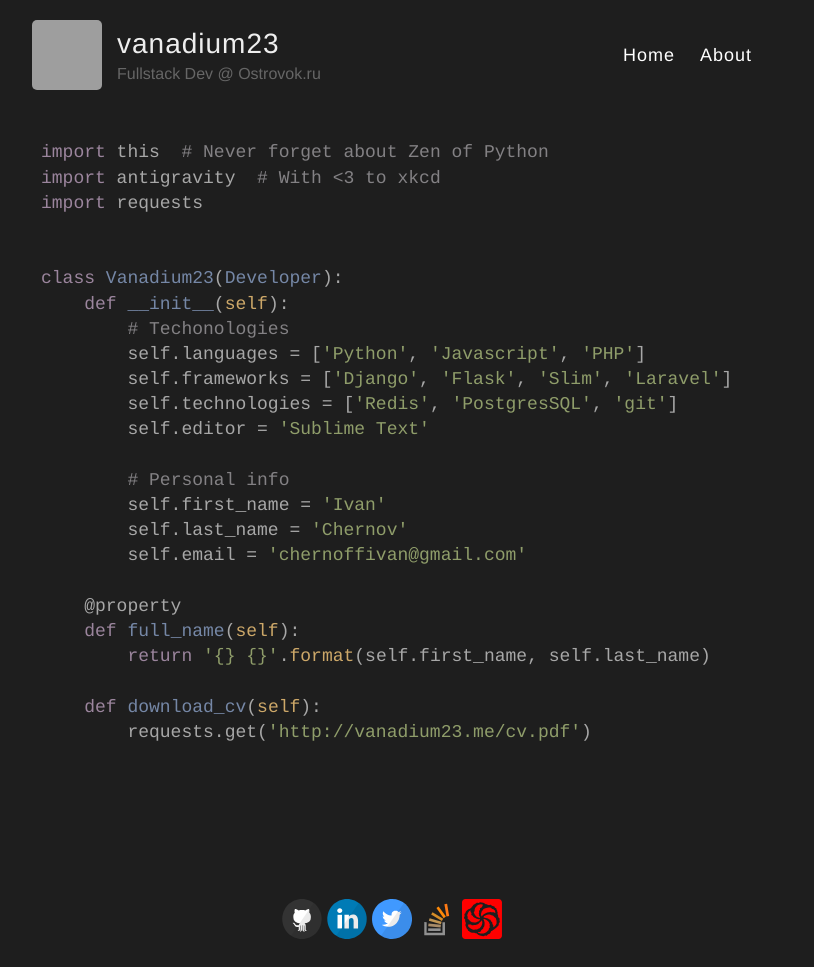
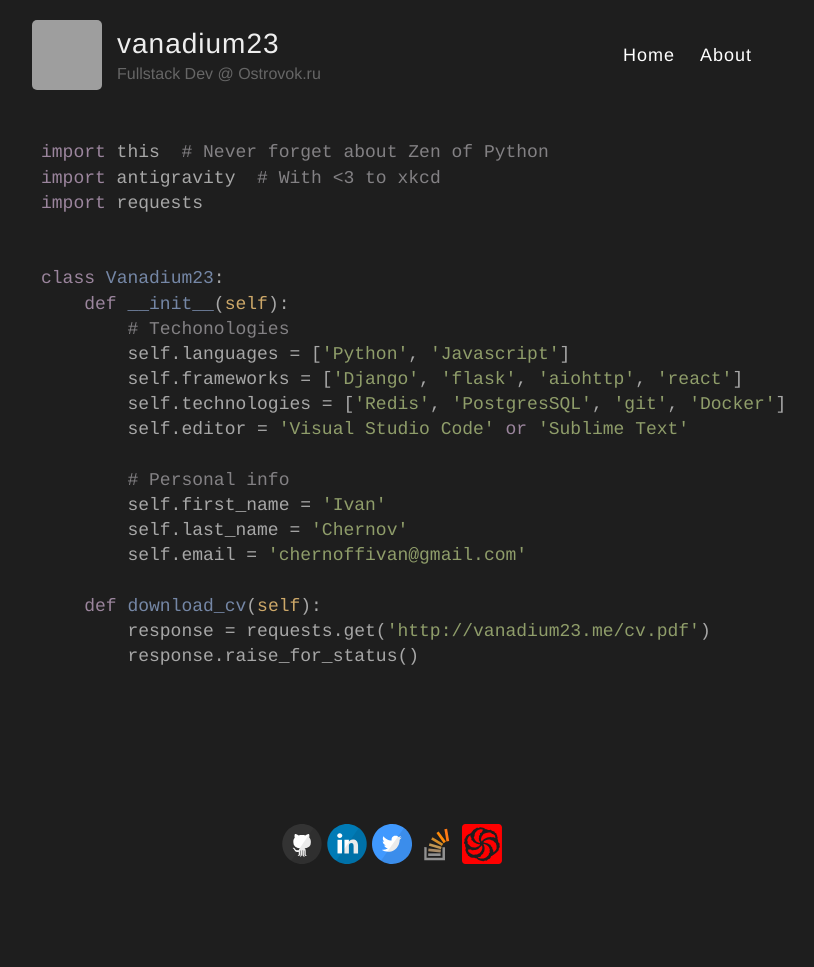
Before and after one commit to vanadium23/vanadium23.github.io, a Jekyll site: the page built from about.html, in a window 1280 px wide. Shown: the whole page, without its empty margins (248-1062 px from the left). Built offline with Jekyll 4.4.1, drawn with Linux system fonts in a browser that asks for light colours; nearby versions of some CDN libraries; after the commit the page ends 900 px from its top, so only the background shows below that; grey boxes are pictures that could not be loaded.

Commit message:
[Ref] move includes one to default layout
Simple is better than complex

```diff
--- a/_config.yml
+++ b/_config.yml
@@ -85,3 +85,4 @@
   - LICENSE
   - README.md
   - CNAME
+  - vendor
--- a/_includes/meta.html
+++ /dev/null
@@ -1,18 +0,0 @@
-    <meta charset="utf-8" />
-    <meta content='text/html; charset=utf-8' http-equiv='Content-Type'>
-    <meta http-equiv='X-UA-Compatible' content='IE=edge'>
-    <meta name='viewport' content='width=device-width, initial-scale=1.0, maximum-scale=1.0'>
-
-    {% if page.excerpt %}
-    <meta name="description" content="{{ page.excerpt| strip_html }}" />
-    <meta property="og:description" content="{{ page.excerpt| strip_html }}" />
-    {% else %}
-    <meta name="description" content="{{ site.description }}">
-    <meta property="og:description" content="{{ site.description }}" />
-    {% endif %}
-    <meta name="author" content="{{ site.name }}" />
-
-    {% if page.title %}
-    <meta property="og:title" content="{{ page.title }}" />
-    <meta property="twitter:title" content="{{ page.title }}" />
-    {% endif %}
--- a/_includes/svg-icons.html
+++ /dev/null
@@ -1,14 +0,0 @@
-{% if site.footer-links.dribbble %}<a href="https://dribbble.com/{{ site.footer-links.dribbble }}"><i class="svg-icon dribbble"></i></a>{% endif %}
-{% if site.footer-links.email %}<a href="mailto:{{ site.footer-links.email }}"><i class="svg-icon email"></i></a>{% endif %}
-{% if site.footer-links.facebook %}<a href="https://www.facebook.com/{{ site.footer-links.facebook }}"><i class="svg-icon facebook"></i></a>{% endif %}
-{% if site.footer-links.flickr %}<a href="https://www.flickr.com/{{ site.footer-links.flickr }}"><i class="svg-icon flickr"></i></a>{% endif %}
-{% if site.footer-links.github %}<a href="https://github.com/{{ site.footer-links.github }}"><i class="svg-icon github"></i></a>{% endif %}
-{% if site.footer-links.instagram %}<a href="https://instagram.com/{{ site.footer-links.instagram }}"><i class="svg-icon instagram"></i></a>{% endif %}
-{% if site.footer-links.linkedin %}<a href="https://www.linkedin.com/in/{{ site.footer-links.linkedin }}"><i class="svg-icon linkedin"></i></a>{% endif %}
-{% if site.footer-links.pinterest %}<a href="https://www.pinterest.com/{{ site.footer-links.pinterest }}"><i class="svg-icon pinterest"></i></a>{% endif %}
-{% if site.footer-links.rss %}<a href="{{ site.baseurl }}/feed.xml"><i class="svg-icon rss"></i></a>{% endif %}
-{% if site.footer-links.twitter %}<a href="https://www.twitter.com/{{ site.footer-links.twitter }}"><i class="svg-icon twitter"></i></a>{% endif %}
-{% if site.footer-links.stackoverflow %}<a href="http://stackoverflow.com/{{ site.footer-links.stackoverflow }}"><i class="svg-icon stackoverflow"></i></a>{% endif %}
-{% if site.footer-links.youtube %}<a href="https://youtube.com/{{ site.footer-links.youtube }}"><i class="svg-icon youtube"></i></a>{% endif %}
-{% if site.footer-links.googleplus %}<a href="https://plus.google.com/{{ site.footer-links.googleplus }}"><i class="svg-icon googleplus"></i></a>{% endif %}
-{% if site.footer-links.codewars %}<a href="https://www.codewars.com/users/{{ site.footer-links.codewars }}"><i class="svg-icon codewars"></i></a>{% endif %}
--- a/_layouts/default.html
+++ b/_layouts/default.html
@@ -3,7 +3,24 @@
   <head>
     <title>{% if page.title %}{{ page.title }} – {% endif %}{{ site.name }} – {{ site.description }}</title>
 
-    {% include meta.html %}
+    <meta charset="utf-8" />
+    <meta content='text/html; charset=utf-8' http-equiv='Content-Type'>
+    <meta http-equiv='X-UA-Compatible' content='IE=edge'>
+    <meta name='viewport' content='width=device-width, initial-scale=1.0, maximum-scale=1.0'>
+
+    {% if page.excerpt %}
+    <meta name="description" content="{{ page.excerpt| strip_html }}" />
+    <meta property="og:description" content="{{ page.excerpt| strip_html }}" />
+    {% else %}
+    <meta name="description" content="{{ site.description }}">
+    <meta property="og:description" content="{{ site.description }}" />
+    {% endif %}
+    <meta name="author" content="{{ site.name }}" />
+
+    {% if page.title %}
+    <meta property="og:title" content="{{ page.title }}" />
+    <meta property="twitter:title" content="{{ page.title }}" />
+    {% endif %}
 
     <!--[if lt IE 9]>
       <script src="http://html5shiv.googlecode.com/svn/trunk/html5.js"></script>
@@ -43,12 +60,41 @@
     <div class="wrapper-footer">
       <div class="container">
         <footer class="footer">
-          {% include svg-icons.html %}
+          {% if site.footer-links.dribbble %}<a href="https://dribbble.com/{{ site.footer-links.dribbble }}"><i class="svg-icon dribbble"></i></a>{% endif %}
+          {% if site.footer-links.email %}<a href="mailto:{{ site.footer-links.email }}"><i class="svg-icon email"></i></a>{% endif %}
+          {% if site.footer-links.facebook %}<a href="https://www.facebook.com/{{ site.footer-links.facebook }}"><i class="svg-icon facebook"></i></a>{% endif %}
+          {% if site.footer-links.flickr %}<a href="https://www.flickr.com/{{ site.footer-links.flickr }}"><i class="svg-icon flickr"></i></a>{% endif %}
+          {% if site.footer-links.github %}<a href="https://github.com/{{ site.footer-links.github }}"><i class="svg-icon github"></i></a>{% endif %}
+          {% if site.footer-links.instagram %}<a href="https://instagram.com/{{ site.footer-links.instagram }}"><i class="svg-icon instagram"></i></a>{% endif %}
+          {% if site.footer-links.linkedin %}<a href="https://www.linkedin.com/in/{{ site.footer-links.linkedin }}"><i class="svg-icon linkedin"></i></a>{% endif %}
+          {% if site.footer-links.pinterest %}<a href="https://www.pinterest.com/{{ site.footer-links.pinterest }}"><i class="svg-icon pinterest"></i></a>{% endif %}
+          {% if site.footer-links.rss %}<a href="{{ site.baseurl }}/feed.xml"><i class="svg-icon rss"></i></a>{% endif %}
+          {% if site.footer-links.twitter %}<a href="https://www.twitter.com/{{ site.footer-links.twitter }}"><i class="svg-icon twitter"></i></a>{% endif %}
+          {% if site.footer-links.stackoverflow %}<a href="http://stackoverflow.com/{{ site.footer-links.stackoverflow }}"><i class="svg-icon stackoverflow"></i></a>{% endif %}
+          {% if site.footer-links.youtube %}<a href="https://youtube.com/{{ site.footer-links.youtube }}"><i class="svg-icon youtube"></i></a>{% endif %}
+          {% if site.footer-links.googleplus %}<a href="https://plus.google.com/{{ site.footer-links.googleplus }}"><i class="svg-icon googleplus"></i></a>{% endif %}
+          {% if site.footer-links.codewars %}<a href="https://www.codewars.com/users/{{ site.footer-links.codewars }}"><i class="svg-icon codewars"></i></a>{% endif %}
         </footer>
       </div>
     </div>
 
-    {% include analytics.html %}
+    {% if site.google_analytics %}
+    <!-- Google Analytics -->
+    <script>
+      (function(i,s,o,g,r,a,m){i['GoogleAnalyticsObject']=r;i[r]=i[r]||function(){
+      (i[r].q=i[r].q||[]).push(arguments)},i[r].l=1*new Date();a=s.createElement(o),
+      m=s.getElementsByTagName(o)[0];a.async=1;a.src=g;m.parentNode.insertBefore(a,m)
+      })(window,document,'script','//www.google-analytics.com/analytics.js','ga');
+
+      ga('create', '{{ site.google_analytics }}', 'auto');
+      ga('send', 'pageview', {
+        'page': '{{ site.baseurl }}{{ page.url }}',
+        'title': '{{ page.title | replace: "'", "\\'" }}'
+      });
+    </script>
+    <!-- End Google Analytics -->
+    {% endif %}
+
     <script>hljs.initHighlightingOnLoad();</script>
   </body>
 </html>
--- a/_layouts/post.html
+++ b/_layouts/post.html
@@ -12,6 +12,4 @@
   <div class="date">
     Written on {{ page.date | date: "%B %e, %Y" }}
   </div>
-
-  {% include disqus.html %}
 </article>
--- a/about.html
+++ b/about.html
@@ -11,25 +11,22 @@
 import requests
 
 
-class Vanadium23(Developer):
+class Vanadium23:
     def __init__(self):
         # Techonologies
-        self.languages = ['Python', 'Javascript', 'PHP']
-        self.frameworks = ['Django', 'Flask', 'Slim', 'Laravel']
-        self.technologies = ['Redis', 'PostgresSQL', 'git']
-        self.editor = 'Sublime Text'
+        self.languages = ['Python', 'Javascript']
+        self.frameworks = ['Django', 'flask', 'aiohttp', 'react']
+        self.technologies = ['Redis', 'PostgresSQL', 'git', 'Docker']
+        self.editor = 'Visual Studio Code' or 'Sublime Text'
 
         # Personal info
         self.first_name = 'Ivan'
         self.last_name = 'Chernov'
         self.email = '<a href="mailto:chernoffivan@gmail.com">chernoffivan@gmail.com</a>'
 
-    @property
-    def full_name(self):
-        return '{} {}'.format(self.first_name, self.last_name)
-
     def download_cv(self):
-        requests.get('<a href="http://vanadium23.me/cv.pdf">http://vanadium23.me/cv.pdf</a>')
+        response = requests.get('<a href="http://vanadium23.me/cv.pdf">http://vanadium23.me/cv.pdf</a>')
+        response.raise_for_status()
         </code>
     </pre>
 </section>
```
Also changed, not shown: _includes/analytics.html (deleted, +0 -16 lines), _includes/disqus.html (deleted, +0 -17 lines), 1 other file.
